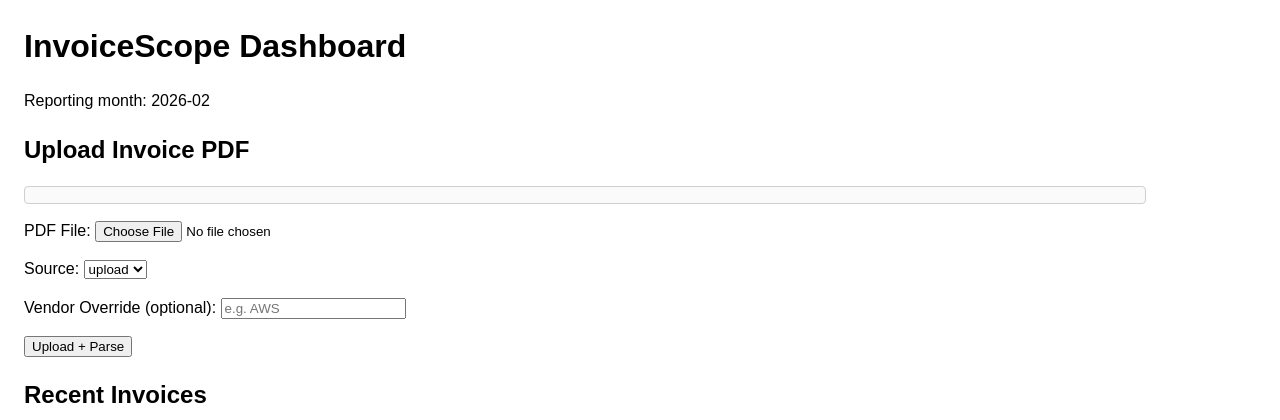
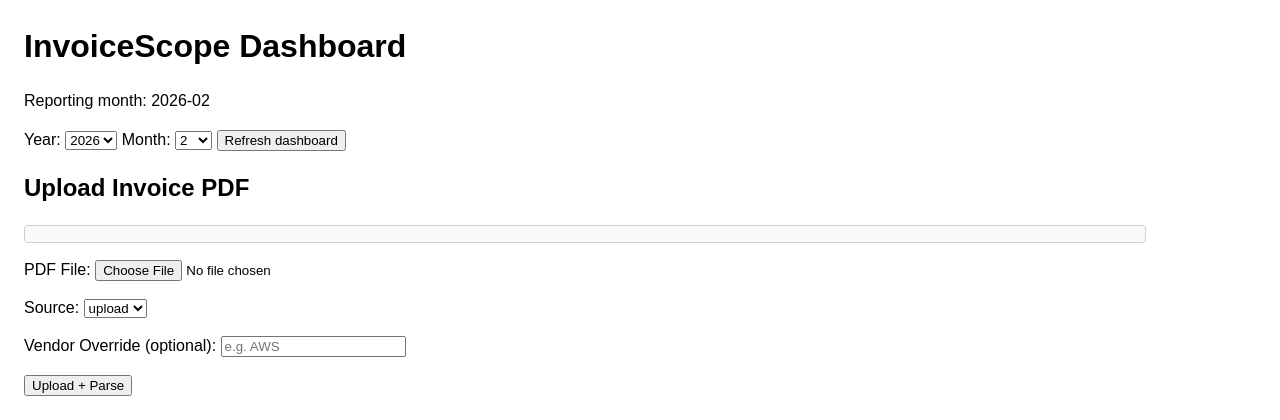
Before and after one commit to ayubmamat/invoice-scope, a FastAPI app: page / in a window 1280 px wide. Shown: the top 420 px of the page. Run offline with FastAPI, Linux system fonts and the light colour scheme; data that the repository does not hold is empty.

Commit message:
Add dashboard year/month selectors and query-driven reports

```diff
--- a/apps/api/main.py
+++ b/apps/api/main.py
@@ -214,6 +214,19 @@ def iter_recent_months(*, ending_year: int, ending_month: int, months: int) -> l
 def current_utc_year_month() -> tuple[int, int]:
     now = datetime.now(timezone.utc)
     return now.year, now.month
+
+
+def get_available_report_years(db: Session, *, selected_year: int | None = None) -> list[int]:
+    years = db.scalars(
+        select(Invoice.report_year)
+        .where(Invoice.report_year.is_not(None))
+        .distinct()
+        .order_by(Invoice.report_year.desc())
+    ).all()
+    available_years = [year for year in years if year is not None]
+    if selected_year is not None and selected_year not in available_years:
+        available_years.insert(0, selected_year)
+    return available_years
 
 
 def _pct_change(current: Decimal, previous: Decimal | None) -> float | None:
@@ -791,8 +804,23 @@ def _truncate_text(text: str | None, limit: int = 20000) -> str:
     return f"{value[:limit]}\n\n... [truncated {len(value) - limit} chars]"
 
 
-def render_dashboard(request: Request, months: int, db: Session) -> HTMLResponse:
-    year, month = current_utc_year_month()
+def render_dashboard(
+    request: Request,
+    months: int,
+    db: Session,
+    year: int | None = None,
+    month: int | None = None,
+) -> HTMLResponse:
+    if (year is None) != (month is None):
+        raise HTTPException(
+            status_code=status.HTTP_422_UNPROCESSABLE_ENTITY,
+            detail="year and month must be provided together",
+        )
+
+    if year is None or month is None:
+        year, month = current_utc_year_month()
+
+    available_years = get_available_report_years(db, selected_year=year)
     monthly_report = build_monthly_report(year=year, month=month, db=db)
     mom_report = get_monthly_mom_report(year=year, month=month, db=db)
     anomalies = get_anomalies_report(year=year, month=month, db=db)
@@ -808,6 +836,7 @@ def render_dashboard(request: Request, months: int, db: Session) -> HTMLResponse
             "request": request,
             "year": year,
             "month": month,
+            "available_years": available_years,
             "months": months,
             "monthly_report": monthly_report,
             "mom_report": mom_report,
@@ -818,13 +847,25 @@ def render_dashboard(request: Request, months: int, db: Session) -> HTMLResponse
 
 
 @app.get("/", response_class=HTMLResponse)
-def home(request: Request, months: int = Query(default=6, ge=1, le=24), db: Session = Depends(get_db)) -> HTMLResponse:
-    return render_dashboard(request=request, months=months, db=db)
+def home(
+    request: Request,
+    months: int = Query(default=6, ge=1, le=24),
+    year: Annotated[int | None, Query(ge=1, le=9999)] = None,
+    month: Annotated[int | None, Query(ge=1, le=12)] = None,
+    db: Session = Depends(get_db),
+) -> HTMLResponse:
+    return render_dashboard(request=request, months=months, db=db, year=year, month=month)
 
 
 @app.get("/dashboard", response_class=HTMLResponse)
-def dashboard(request: Request, months: int = Query(default=6, ge=1, le=24), db: Session = Depends(get_db)) -> HTMLResponse:
-    return render_dashboard(request=request, months=months, db=db)
+def dashboard(
+    request: Request,
+    months: int = Query(default=6, ge=1, le=24),
+    year: Annotated[int | None, Query(ge=1, le=9999)] = None,
+    month: Annotated[int | None, Query(ge=1, le=12)] = None,
+    db: Session = Depends(get_db),
+) -> HTMLResponse:
+    return render_dashboard(request=request, months=months, db=db, year=year, month=month)
 
 
 @app.get("/ui/invoices", response_class=HTMLResponse)
--- a/apps/api/templates/dashboard.html
+++ b/apps/api/templates/dashboard.html
@@ -8,6 +8,24 @@
   <body>
     <h1>InvoiceScope Dashboard</h1>
     <p>Reporting month: {{ year }}-{{ '%02d'|format(month) }}</p>
+    <form method="get" action="/dashboard">
+      <label for="year">Year:</label>
+      <select id="year" name="year">
+        {% for report_year in available_years %}
+        <option value="{{ report_year }}" {% if report_year == year %}selected{% endif %}>{{ report_year }}</option>
+        {% endfor %}
+      </select>
+
+      <label for="month">Month:</label>
+      <select id="month" name="month">
+        {% for month_value in range(1, 13) %}
+        <option value="{{ month_value }}" {% if month_value == month %}selected{% endif %}>{{ month_value }}</option>
+        {% endfor %}
+      </select>
+
+      <input type="hidden" name="months" value="{{ months }}">
+      <button type="submit">Refresh dashboard</button>
+    </form>
 
     <h2>Upload Invoice PDF</h2>
     <div id="message-area" class="message" role="status" aria-live="polite"></div>
```
Also changed, not shown: apps/api/tests/test_invoices.py (+79 -1 lines).
